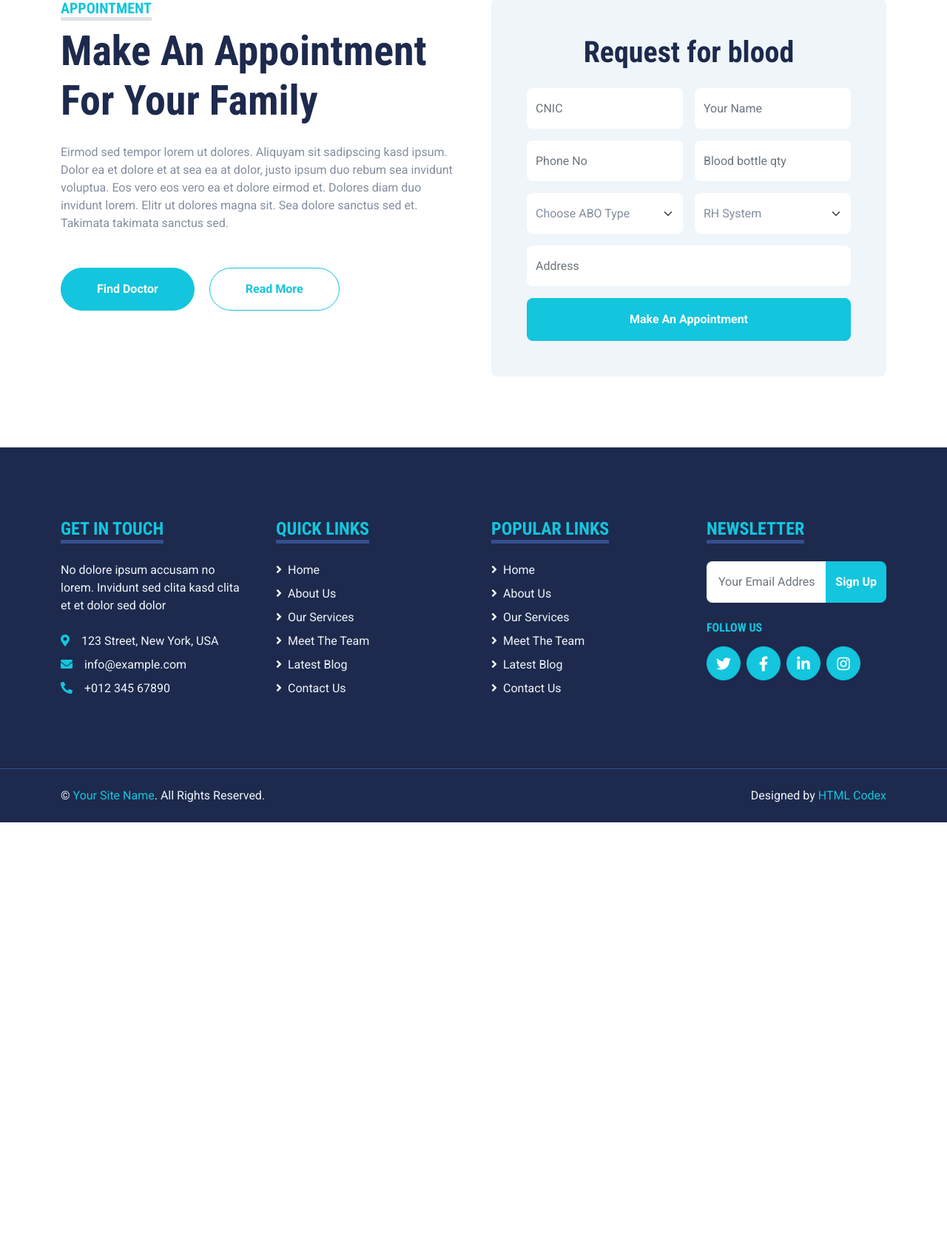
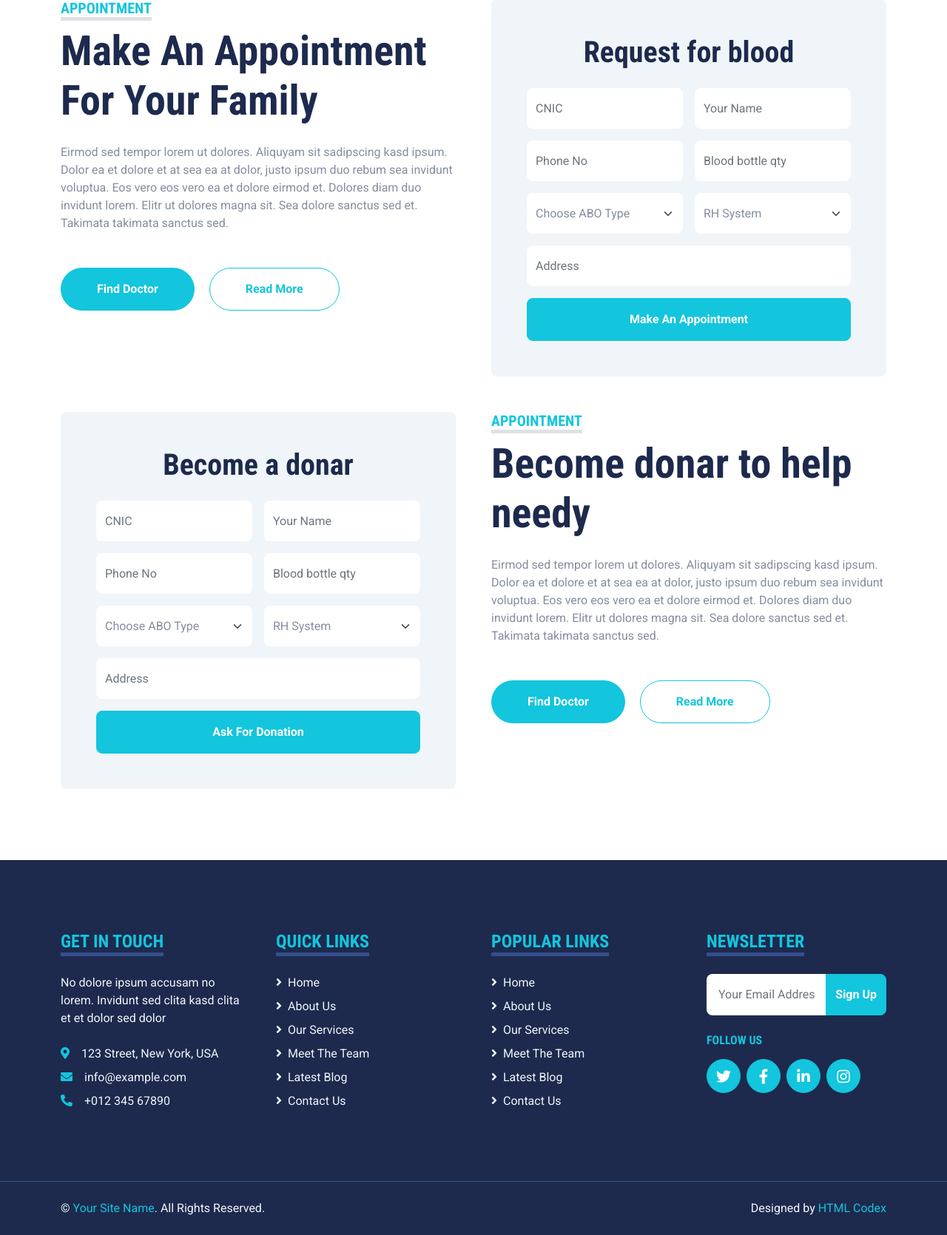
Before and after one commit to Ashar4774/bloodbank_ms, a PHP site: page /request.php in a window 1280 px wide. Shown: the part 177-1847 px from the top of the page at 74% size. Before the commit the page ends 1289 px from the top, so only its background shows below. Run offline with PHP 8.4, Linux system fonts and the light colour scheme; some libraries are stand-ins or nearby versions.

Commit message:
changes in frontend

```diff
--- a/frontend/request.php
+++ b/frontend/request.php
@@ -2,7 +2,10 @@
 <html lang="en">
 
 <!-- html header -->
-<?php include('./partials/html_header.php'); ?>
+<?php
+session_start();
+include('./partials/html_header.php');
+ ?>
 <!-- end of html header -->
 
 <body>
@@ -30,6 +33,20 @@
                 </div>
                 <div class="col-lg-6">
                     <div class="bg-light text-center rounded p-5">
+                        <?php
+                        if (isset($_SESSION['receiver_request'])) {
+                            echo '<div class="alert alert-success mb-0" role="alert">';
+                            echo    $_SESSION['receiver_request'];
+                            echo '</div>';
+                            unset($_SESSION['receiver_request']);
+                        }
+                        if (isset($_SESSION['redceiver_error'])) {
+                            echo '<div class="alert alert-danger mb-0" role="alert">';
+                            echo    $_SESSION['redceiver_error'];
+                            echo '</div>';
+                            unset($_SESSION['redceiver_error']);
+                        }
+                        ?>
                         <h1 class="mb-4">Request for blood</h1>
                         <form method="POST" action="./database/process.php">
                             <div class="row g-3">
@@ -74,6 +91,76 @@
                     </div>
                 </div>
             </div>
+            <div class="row gx-5 mt-5">
+                <div class="col-lg-6">
+                    <div class="bg-light text-center rounded p-5">
+                        <?php
+                        if (isset($_SESSION['donar_request'])) {
+                            echo '<div class="alert alert-success mb-0" role="alert">';
+                            echo    $_SESSION['donar_request'];
+                            echo '</div>';
+                            unset($_SESSION['donar_request']);
+                        }
+                        if (isset($_SESSION['donar_error'])) {
+                            echo '<div class="alert alert-danger mb-0" role="alert">';
+                            echo    $_SESSION['donar_error'];
+                            echo '</div>';
+                            unset($_SESSION['donar_error']);
+                        }
+                        ?>
+                        <h1 class="mb-4">Become a donar</h1>
+                        <form method="POST" action="./database/process.php">
+                            <div class="row g-3">
+                                <div class="col-12 col-sm-6">
+                                    <input type="text" class="form-control bg-white border-0" name="donar_cnic" placeholder="CNIC" pattern="[0-9]{5}-[0-9]{7}-{0-9}{1}" style="height: 55px;">
+                                </div>
+                                <div class="col-12 col-sm-6">
+                                    <input type="text" class="form-control bg-white border-0" name="donar_name" placeholder="Your Name" style="height: 55px;">
+                                </div>
+                                <div class="col-12 col-sm-6">
+                                    <input type="text" class="form-control bg-white border-0" name="donar_phone_no" placeholder="Phone No" style="height: 55px;">
+                                </div>
+                                <div class="col-12 col-sm-6">
+                                    <input type="text" class="form-control bg-white border-0" name="donar_bottle_qty" placeholder="Blood bottle qty" style="height: 55px;">
+                                </div>
+                                <div class="col-12 col-sm-6">
+                                    <select class="form-select bg-white border-0" style="height: 55px;" name="donar_abo_type">
+                                        <option selected>Choose ABO Type</option>
+                                        <option value="A">A</option>
+                                        <option value="B">B</option>
+                                        <option value="AB">AB</option>
+                                        <option value="O">O</option>
+                                    </select>
+                                </div>
+                                <div class="col-12 col-sm-6">
+                                    <select class="form-select bg-white border-0" style="height: 55px;" name="donar_rh_system">
+                                        <option selected>RH System</option>
+                                        <option value="+">+</option>
+                                        <option value="-">-</option>
+                                    </select>
+                                </div>
+                                <div class="col-12 col-sm-12">
+                                    <div class="" id="" >
+                                        <input type="text" class="form-control bg-white border-0" name="donar_address" placeholder="Address" style="height: 55px;">
+                                    </div>
+                                </div>
+                                <div class="col-12">
+                                    <button class="btn btn-primary w-100 py-3 text-capitalize" type="submit" name="donar_submit">Ask for donation</button>
+                                </div>
+                            </div>
+                        </form>
+                    </div>
+                </div>
+                <div class="col-lg-6 mb-5 mb-lg-0">
+                    <div class="mb-4">
+                        <h5 class="d-inline-block text-primary text-uppercase border-bottom border-5">Appointment</h5>
+                        <h1 class="display-4">Become donar to help needy</h1>
+                    </div>
+                    <p class="mb-5">Eirmod sed tempor lorem ut dolores. Aliquyam sit sadipscing kasd ipsum. Dolor ea et dolore et at sea ea at dolor, justo ipsum duo rebum sea invidunt voluptua. Eos vero eos vero ea et dolore eirmod et. Dolores diam duo invidunt lorem. Elitr ut dolores magna sit. Sea dolore sanctus sed et. Takimata takimata sanctus sed.</p>
+                    <a class="btn btn-primary rounded-pill py-3 px-5 me-3" href="">Find Doctor</a>
+                    <a class="btn btn-outline-primary rounded-pill py-3 px-5" href="">Read More</a>
+                </div>
+            </div>
         </div>
     </div>
     <!-- Appointment End -->
```
Also changed, not shown: frontend/database/process.php (+38 -3 lines).
